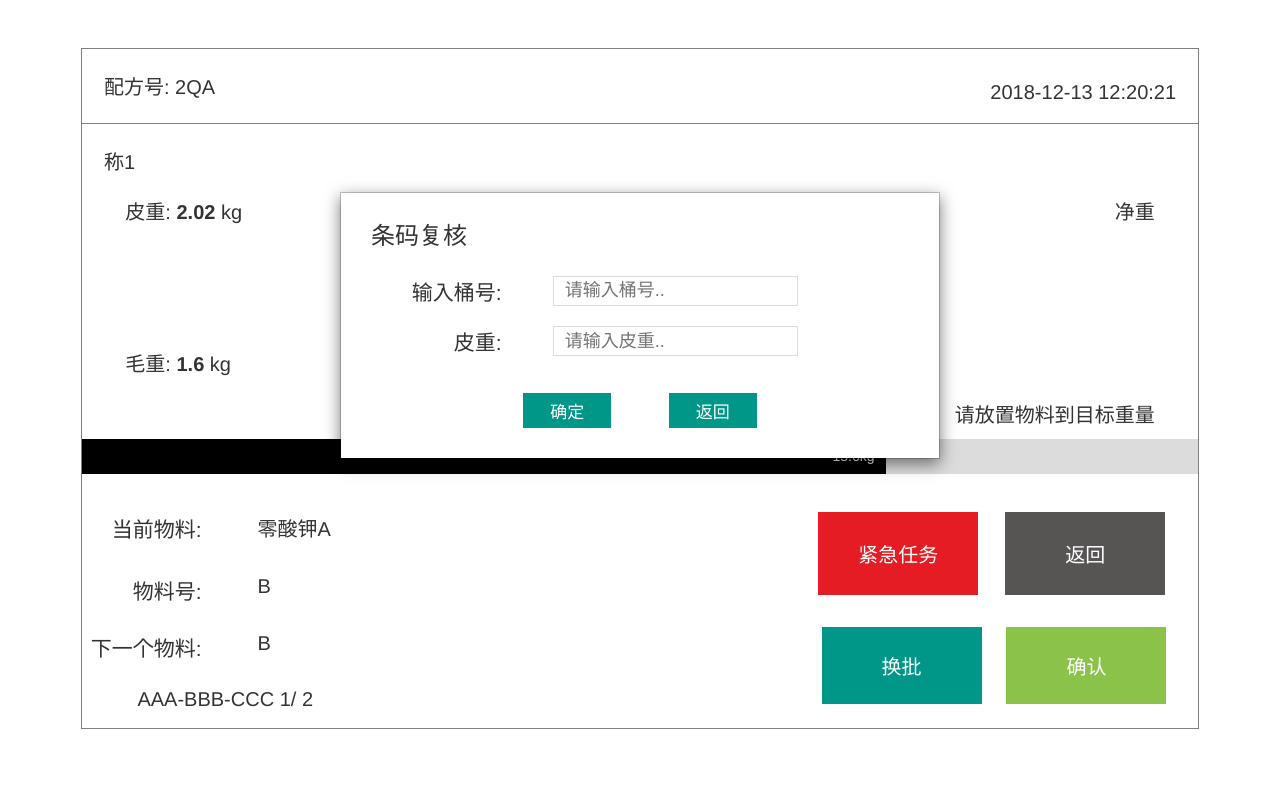
After one commit to Zhyue-XII/mixtures, a Django app: page /batching/qaweight in a window 1280 px wide. The commit adds this page. Run offline with Django 3.2, Linux system fonts and the light colour scheme; some libraries are stand-ins or nearby versions.

Commit message:
[pad] 配料2

```diff
--- a/batching/templates/batching/index.html
+++ b/batching/templates/batching/index.html
@@ -23,7 +23,7 @@
         <div class="works urgent">紧急任务</div>
         <div class="works urgent">紧急任务</div>
 
-        <div class="works qa">子配方</div>
+        <div class="qa">子配方</div>
 
         <div class="btn-block">
             <button class="pad-btn" onclick="addTask()">添加任务</button>
@@ -46,5 +46,8 @@
         $('.works').click(function () {
             window.location.href = '/batching/select'
         })
+        $('.qa').click(function () {
+            window.location.href = '/batching/qaweight'
+        })
     </script>
 {% endblock %}
--- /dev/null
+++ b/batching/templates/batching/qaWeight.html
@@ -0,0 +1,97 @@
+{% extends 'base.html' %}
+{% load static %}
+{% block styles %}
+    <link rel="stylesheet" href="{% static 'css/batching/weight.css' %}">
+    <style>
+        .modal-dialog{
+            margin-top: 15%;
+        }
+        .modal-content{
+            border-radius:0 ;
+        }
+        .frm-btn button:nth-child(2){
+            margin-left: 10%;
+        }
+        .frm-btn{margin-top: 1% !important;}
+        .modal-body{padding: 5%}
+    </style>
+{% endblock %}
+
+{% block content %}
+    <div class="pl-weight">
+        <div class="weight-title">
+            <span>配方号: 2QA</span>
+            <span>2018-12-13 12:20:21</span>
+        </div>
+        <div class="pl-dispaly">
+            <p>称1</p>
+            <p><span class="p">皮重: <b>2.02</b>&nbsp;kg</span>  <span class="m">净重</span></p>
+            <p>15.6 <b>kg</b></p>
+            <p><span>毛重: <b>1.6</b>&nbsp;kg</span></p>
+            <p>请放置物料到目标重量</p>
+        </div>
+
+        <div class="progresss">
+            <div class="pro"><span>15.6</span>kg</div>
+        </div>
+
+        <div class="weight-control">
+            <div class="pl-mes">
+                <p><label>当前物料: </label><span>零酸钾A</span></p>
+                <p><label>物料号:</label>B<span></span></p>
+                <p><label>下一个物料:</label> <span>B</span></p>
+                <p>AAA-BBB-CCC    <span>1</span>/ <span>2</span></p>
+            </div>
+            <div class="pl-btn">
+                <p class="a">
+                    <button>紧急任务</button>
+                    <button onclick="cancel()">返回</button>
+                </p>
+                <p class="b">
+                    <button>换批</button>
+                    <button>确认</button>
+                </p>
+            </div>
+        </div>
+    </div>
+
+    <div class="modal fade" id="Modal" tabindex="-1" role="dialog" aria-labelledby="myModalLabel" aria-hidden="true">
+        <div class="modal-dialog">
+            <div class="modal-content">
+                <div class="modal-body">
+                    <h3>条码复核</h3>
+                    <form style="overflow: hidden">
+                        <div class="form-block">
+                            <label for="">输入桶号:</label>
+                            <div class="form-input">
+                                <input type="number" required placeholder="请输入桶号..">
+                            </div>
+                        </div>
+                        <div class="form-block">
+                            <label for="">皮重:</label>
+                            <div class="form-input">
+                                <input type="text" placeholder="请输入皮重..">
+                            </div>
+                        </div>
+                    </form>
+                    <div class="frm-btn">
+                        <button class="pad-btn" onclick="closeModel()">确定</button>
+                        <button class="pad-btn" onclick="cancel()">返回</button>
+                    </div>
+                </div>
+            </div>
+        </div>
+    </div>
+{% endblock %}
+{% block scripts %}
+    <script>
+        $('.pro').css({'width':'72%'});
+        $('#Modal').modal({
+            backdrop:false,
+        });
+        function closeModel() {
+            $('#Modal').modal('hide')
+            window.location.href = '/batching/subitem'
+        }
+    </script>
+{% endblock %}
--- a/batching/templates/batching/weight.html
+++ b/batching/templates/batching/weight.html
@@ -38,7 +38,7 @@
                 </p>
                 <p class="b">
                     <button>换批</button>
-                    <button>确认</button>
+                    <button onclick="finished()">确认</button>
                 </p>
             </div>
         </div>
@@ -48,5 +48,8 @@
 {% block scripts %}
     <script>
         $('.pro').css({'width':'72%'});
+        function finished() {
+            window.location.href = '/batching/finish'
+        }
     </script>
 {% endblock %}
--- a/batching/urls.py
+++ b/batching/urls.py
@@ -10,4 +10,7 @@ urlpatterns = [
     path('recheck', TemplateView.as_view(template_name='batching/recheck.html')),  # 条码复核
     path('reckon', TemplateView.as_view(template_name='batching/reckon.html')),   # 点袋
     path('barcode', TemplateView.as_view(template_name='batching/barcode.html')),   # 条码点袋
+    path('subitem', TemplateView.as_view(template_name='batching/subitem.html')),   # 子配方
+    path('qaweight', TemplateView.as_view(template_name='batching/qaWeight.html')),   # 子配方去皮称重
+    path('finish', TemplateView.as_view(template_name='batching/finish.html')),
 ]
--- a/static/css/batching/index.css
+++ b/static/css/batching/index.css
@@ -13,7 +13,7 @@
     font-size: 26px;
 }
 
-.works {
+.works,.qa {
     border: 1px solid gray;
     float: left;
     padding: 2% 5%;
```
Also changed, not shown: batching/templates/batching/finish.html (added, +19 -0 lines), batching/templates/batching/subitem.html (added, +35 -0 lines), static/css/batching/finish.css (added, +13 -0 lines), static/css/batching/subitem.css (added, +34 -0 lines), static/css/batching/qaweight.css (added).
